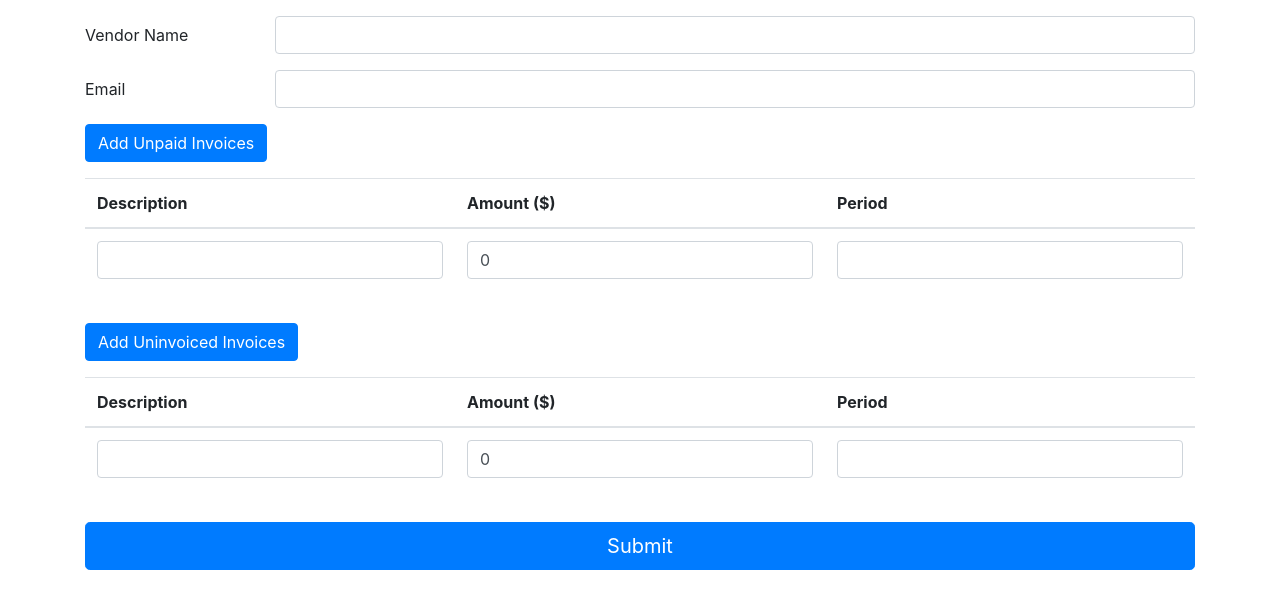
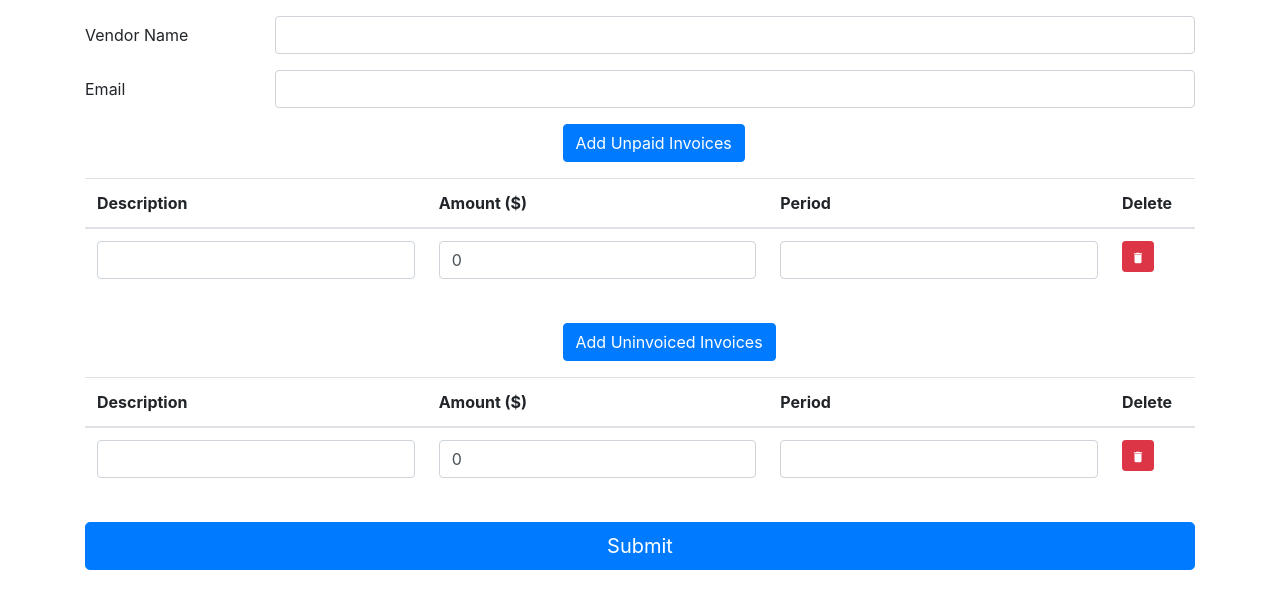
Before and after one commit to dahnielkim/formify, a React (Create React App) app: page / in a window 1280 px wide. Shown: the top 608 px of the page. Built offline with nearby package versions, Linux system fonts and the light colour scheme.

Commit message:
Updated some UI and added a placeholder delete button

```diff
--- a/package.json
+++ b/package.json
@@ -9,6 +9,7 @@
     "nodemailer": "^6.3.0",
     "react": "^16.8.6",
     "react-dom": "^16.8.6",
+    "react-icons": "^3.7.0",
     "react-scripts": "3.0.1",
     "reactstrap": "^8.0.1"
   },
@@ -32,7 +33,6 @@
       "last 1 firefox version",
       "last 1 safari version"
     ]
-    },
-    "proxy": "http://localhost:3001"
-
+  },
+  "proxy": "http://localhost:3001"
 }
--- a/src/App.js
+++ b/src/App.js
@@ -1,11 +1,12 @@
 import React, { Component } from 'react';
-import DynamicInput from './components/DynamicInput';
 import TableHeader from './components/TableHeader';
+import TableBody from './components/TableBody';
 import { Button, Form, FormGroup, Label, Input, Col, Table, Container } from 'reactstrap';
 import { roundCurrency } from './utils/currencyUtils';
 import './App.css';
 
 class App extends Component {
+    _invoiceHeaders = ['Description', 'Amount ($)', 'Period', 'Delete'];
     state = {
         unpaidInvoices: [{ description: '', amount: 0, period: '' }],
         uninvoicedInvoices: [{ description: '', amount: 0, period: '' }],
@@ -101,44 +102,47 @@ class App extends Component {
                     </FormGroup>
 
                     <FormGroup>
-                        <Button color="primary" onClick={() => this.addInvoice('unpaid')}>
+                        <Col sm="12" md={{ size: 3, offset: 5 }}>
+                            <Button
+                                color="primary"
+                                onClick={() => this.addInvoice('unpaid')}
+                            >
                                 Add Unpaid Invoices
                             </Button>
+                        </Col>
                     </FormGroup>
 
                     <FormGroup>
                         <Table responsive>
-                            <TableHeader
-                                headerLabels={['Description', 'Amount ($)', 'Period']}
-                            />
-                            <DynamicInput
-                                invoice={this.state.unpaidInvoices}
-                                type="Unpaid"
-                                keyValue="unpaidInvoices"
-                                handleChange={this.handleChange}
+                            <TableHeader headerLabels={this._invoiceHeaders} />
+                            <TableBody
+                                data={this.state.unpaidInvoices}
+                                typeAbbrev="Unpaid"
+                                typeLong="unpaidInvoices"
+                                fn={this.handleChange}
                             />
                         </Table>
                     </FormGroup>
 
                     <FormGroup>
+                        <Col sm="12" md={{ size: 3, offset: 5 }}>
                             <Button
                                 color="primary"
                                 onClick={() => this.addInvoice('uninvoiced')}
                             >
                                 Add Uninvoiced Invoices
                             </Button>
+                        </Col>
                     </FormGroup>
 
                     <FormGroup>
                         <Table responsive>
-                            <TableHeader
-                                headerLabels={['Description', 'Amount ($)', 'Period']}
-                            />
-                            <DynamicInput
-                                invoice={this.state.uninvoicedInvoices}
-                                type="Uninvoiced"
-                                keyValue="uninvoicedInvoices"
-                                handleChange={this.handleChange}
+                            <TableHeader headerLabels={this._invoiceHeaders} />
+                            <TableBody
+                                data={this.state.uninvoicedInvoices}
+                                typeAbbrev="Uninvoiced"
+                                typeLong="uninvoicedInvoices"
+                                fn={this.handleChange}
                             />
                         </Table>
                     </FormGroup>
--- a/src/components/DynamicInput/DynamicInput.js
+++ b/src/components/DynamicInput/DynamicInput.js
@@ -1,5 +1,6 @@
 import React from 'react';
-import { Input } from 'reactstrap';
+import { Input, Button } from 'reactstrap';
+import { MdDelete } from 'react-icons/md';
 
 const DynamicInput = props => {
     return props.invoice.map((val, idx) => {
@@ -49,6 +50,12 @@ const DynamicInput = props => {
                             className="period"
                         />
                     </td>
+
+                    <td>
+                        <Button color="danger" size="sm">
+                            <MdDelete />
+                        </Button>
+                    </td>
                 </tr>
             </tbody>
         );
--- /dev/null
+++ b/src/components/TableBody/TableBody.js
@@ -0,0 +1,13 @@
+import React from 'react';
+import TableRowInput from '../DynamicInput';
+
+const TableBody = props => (
+    <TableRowInput
+        invoice={props.data}
+        type={props.typeAbbrev}
+        keyValue={props.typeLong}
+        handleChange={props.fn}
+    />
+);
+
+export default TableBody;
--- /dev/null
+++ b/src/components/TableBody/index.js
@@ -0,0 +1 @@
+export { default } from './TableBody';
```
Also changed, not shown: 1 other file (tests, documents, lock files or other folders). Lines whose indentation alone changed are shown as unchanged.
